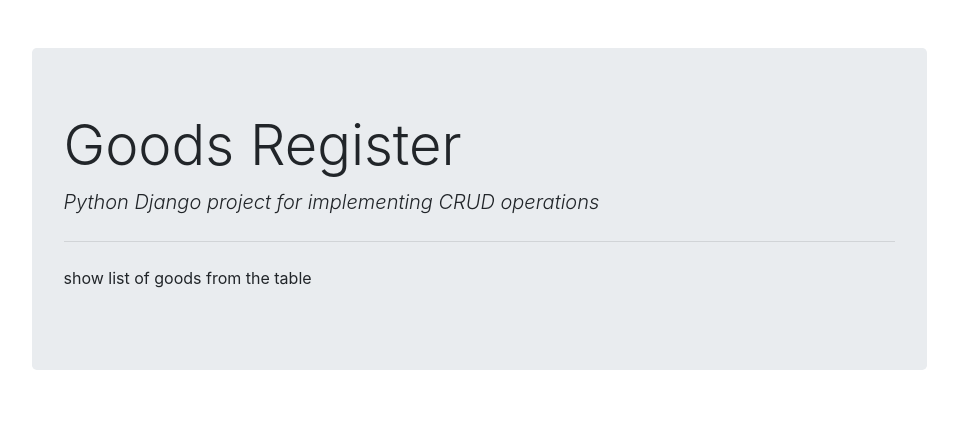
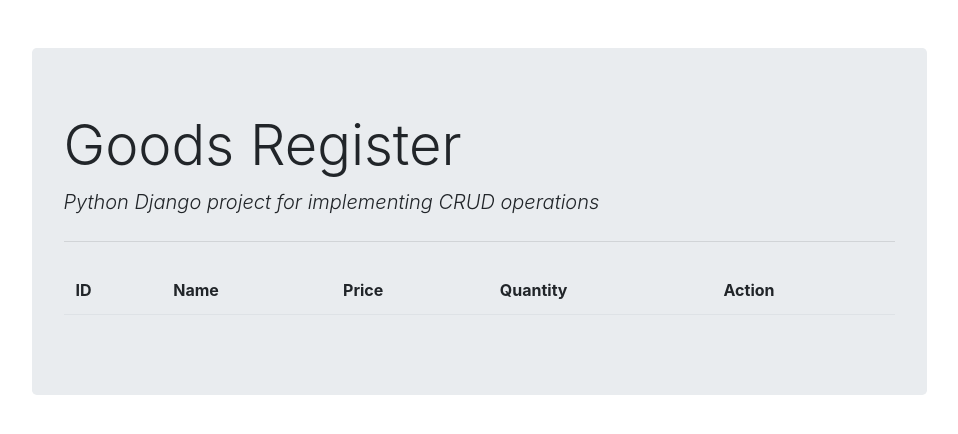
Before and after one commit to almr7li/warehouse, a Django app: page /goods/list/ in a window 1280 px wide. Shown: the top 434 px of the page, without its empty margins (161-1119 px from the left). Run offline with Django 4.2, Linux system fonts and the light colour scheme; data that the repository does not hold is empty.

Commit message:
https://github.com/almr7li/warehouse

```diff
--- a/warehouse_register/forms.py
+++ b/warehouse_register/forms.py
@@ -4,8 +4,8 @@
 class GoodsForm(forms.ModelForm):
     class Meta:
         model = Goods
-        fields = ('name','price','quantity')
+        fields = ('name', 'price', 'quantity')
 
     def __init__(self, *args, **kwargs):
-        super(GoodsForm,self).__init__(*args, **kwargs)
+        super(GoodsForm, self).__init__(*args, **kwargs)
         self.fields['name'].empty_label = "Select"
--- a/warehouse_register/models.py
+++ b/warehouse_register/models.py
@@ -7,6 +7,9 @@
     price = models.DecimalField(max_digits=10, decimal_places=2)
     quantity = models.IntegerField()
 
+    def __str__(self):
+        return self.title
+
 class ProductCategory(models.Model):
     name = models.CharField(max_length=100)
     description = models.TextField()
--- a/warehouse_register/templates/warehouse_register/warehouse_form.html
+++ b/warehouse_register/templates/warehouse_register/goods_form.html
@@ -11,5 +11,6 @@
             {{form.quantity|as_crispy_field}}
         </div>
     </div>
+    <button type="submit" class="btn btn-success"><i class="fas fa-database"></i> submit</button>
 </form>
 {% endblock content %}
--- /dev/null
+++ b/warehouse_register/templates/warehouse_register/goods_list.html
@@ -0,0 +1,30 @@
+{% extends "warehouse_register/base.html" %}
+
+{% block content %}
+<table class="table table-borderless">
+    <thead class="border-bottom font-weight-bold">
+        <tr>
+            <td>ID</td>
+            <td>Name</td>
+            <td>Price</td>
+            <td>Quantity</td>
+            <td>Action</td>
+        </tr>
+    </thead>
+    <tbody>
+        {% for goods in goods_list %}
+            <tr>
+                <td>{{ goods.id }}</td>
+                <td>{{ goods.name }}</td>
+                <td>{{ goods.price }}</td>
+                <td>{{ goods.quantity }}</td>
+                <td>
+                    <a href="{% url 'goods_update' goods.id %}" class="btn text-secondary px-0">
+                        <i class="far fa-edit fa-lg"></i>
+                    </a>
+                </td>
+            </tr>
+        {% endfor %}
+    </tbody>
+</table>
+{% endblock content %}
--- a/warehouse_register/templates/warehouse_register/warehouse_list.html
+++ /dev/null
@@ -1,6 +0,0 @@
-{% extends "warehouse_register/base.html" %}
-
-
-{% block content %}
-<p>show list of goods from the table</p>
-{% endblock content %}
--- a/warehouse_register/urls.py
+++ b/warehouse_register/urls.py
@@ -1,7 +1,8 @@
-from django.urls import path, include
+from django.urls import path
 from . import views
 
 urlpatterns = [
-    path('', views.goods_form),
-    path('list/',views.goods_list),
+    path('', views.goods_form, name='goods_insert'),  # For inserting new goods
+    path('<int:id>/', views.goods_form, name='goods_update'),  # For updating existing goods
+    path('list/', views.goods_list, name='goods_list'),  # For listing all goods
 ]
--- a/warehouse_register/views.py
+++ b/warehouse_register/views.py
@@ -1,15 +1,31 @@
-from django.shortcuts import render
+from django.shortcuts import render, redirect
 from .forms import GoodsForm
+from .models import Goods
 
-# Create your views here.
 def goods_list(request):
-    return render(request, "warehouse_register/warehouse_list.html")
+    context = {'goods_list': Goods.objects.all()}
+    return render(request, "warehouse_register/goods_list.html", context)
 
+def goods_form(request, id=0):
+    if request.method == "GET":
+        if id == 0:
+            form = GoodsForm()
+        else:
+            goods = Goods.objects.get(pk=id)
+            form = GoodsForm(instance=goods)
+        return render(request, "warehouse_register/goods_form.html", {'form': form})
+    elif request.method == "POST":
+        if id == 0:
+            form = GoodsForm(request.POST)
+        else:
+            goods = Goods.objects.get(pk=id)
+            form = GoodsForm(request.POST, instance=goods)
+        if form.is_valid():
+            form.save()
+            return redirect('/goods/list')
+    else:
 
-def goods_form(request):
-        form = GoodsForm()
-        return render(request, "warehouse_register/warehouse_form.html",{'form':form})
-
+        pass
 
 def goods_delete(request):
     return
```
